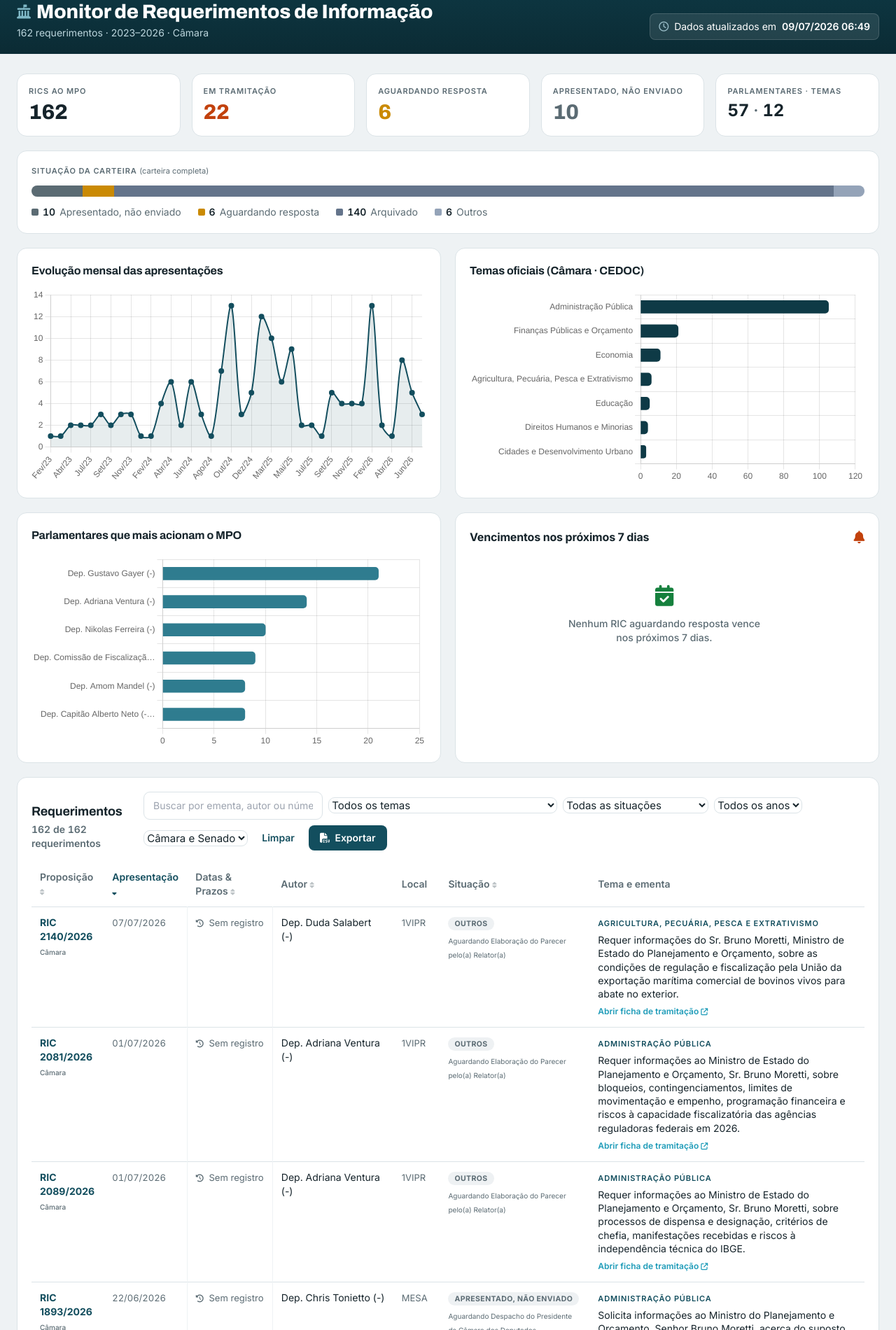
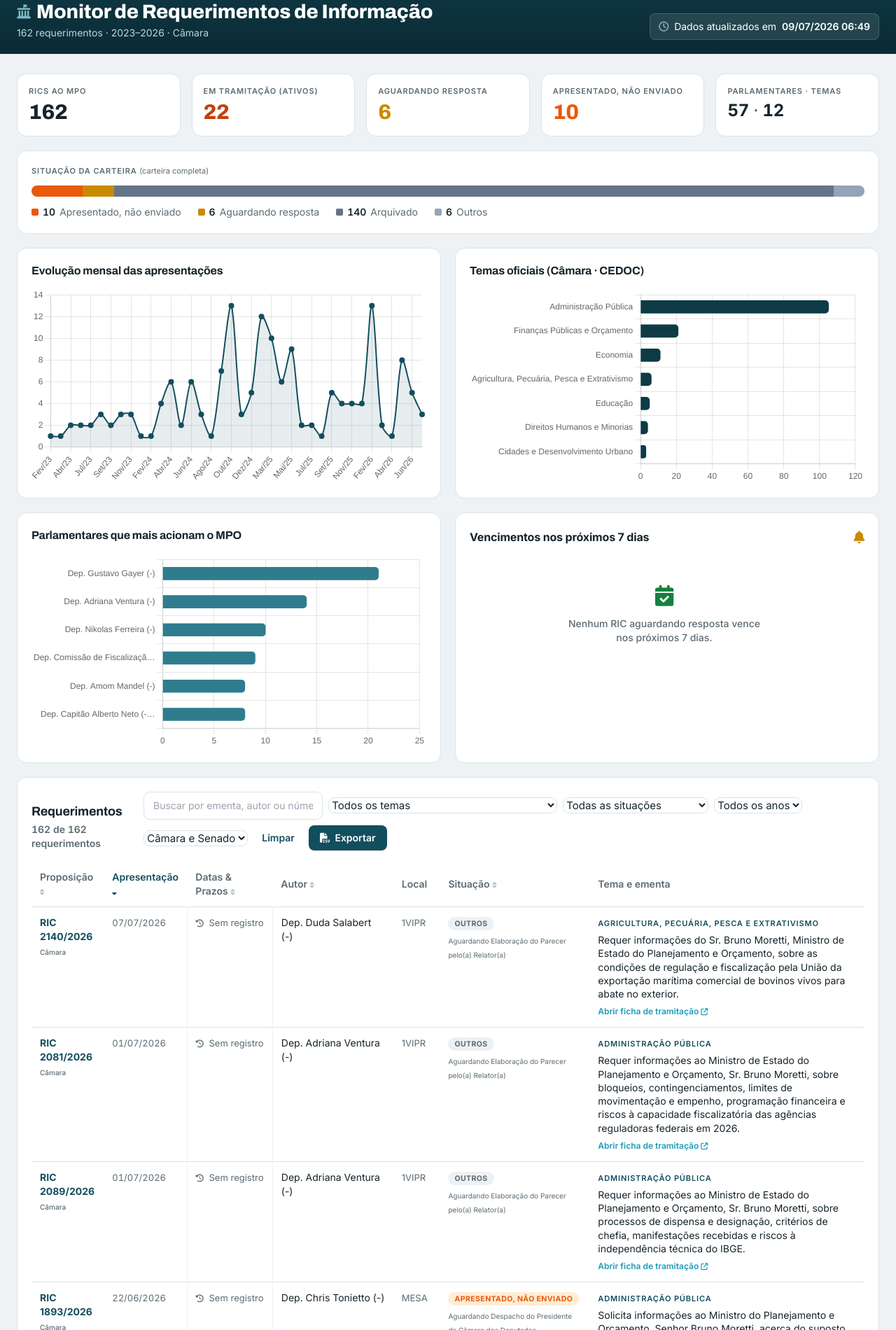
Before and after one commit to atrfisch/painel-mpo, a plain HTML site: page index.html in a window 1280 px wide. Shown: the part 40-1940 px from the top of the page at 70% size. Drawn offline with nearby package versions, Linux system fonts and the light colour scheme.

Commit message:
Update index.html

```diff
--- a/index.html
+++ b/index.html
@@ -29,12 +29,15 @@
         }
         select:focus, input[type="text"]:focus { outline: none; border-color: var(--focus); box-shadow: 0 0 0 3px rgba(29,155,184,.18); }
         a:focus-visible, button:focus-visible, select:focus-visible, input:focus-visible { outline: 3px solid rgba(29,155,184,.5); outline-offset: 2px; }
+
         .pill { font-size: 10.5px; font-weight: 700; text-transform: uppercase; letter-spacing: .04em; padding: 3px 9px; border-radius: 999px; white-space: nowrap; }
         .pill-tramita { background: #fdeee4; color: var(--accent); }
+        .pill-laranja { background: #ffedd5; color: #ea580c; } /* Nova pílula Laranja */
         .pill-aguarda { background: #fef08a; color: var(--warning); }
         .pill-resp { background: #e3f3e8; color: var(--positive); }
         .pill-arq { background: #eef1f3; color: var(--neutral); }
         .pill-outro { background: #eef1f3; color: var(--muted); }
+
         .rowlink:hover { background: #f6f9fa; }
         th.sortable { cursor: pointer; user-select: none; }
         th.sortable:hover { color: var(--petrol-700); }
@@ -69,48 +72,40 @@
 
     <main class="max-w-7xl mx-auto px-6 py-7">
 
-        <!-- Estado de carregamento -->
         <div id="loading" class="card p-10 text-center text-[var(--muted)]">
             <i class="fa-solid fa-circle-notch spin text-2xl mb-3 block" style="color:var(--petrol-700)"></i>
             Carregando requerimentos…
         </div>
 
         <div id="conteudo" class="hidden">
-            <!-- KPIs Atualizados -->
             <section class="grid grid-cols-2 lg:grid-cols-5 gap-4 mb-5">
                 <div class="card p-4"><p class="eyebrow">RICs ao MPO</p><p class="num text-3xl font-extrabold display mt-1" id="kpi-total">—</p></div>
-                <div class="card p-4"><p class="eyebrow">Em tramitação</p><p class="num text-3xl font-extrabold display mt-1" id="kpi-ativos" style="color:var(--accent);">—</p></div>
+                <div class="card p-4"><p class="eyebrow" title="Qualquer RIC que não esteja arquivado ou respondido">Em tramitação (Ativos)</p><p class="num text-3xl font-extrabold display mt-1" id="kpi-ativos" style="color:var(--accent);">—</p></div>
                 <div class="card p-4"><p class="eyebrow" title="Número de RICs aguardando resposta do Ministério">Aguardando resposta</p><p class="num text-3xl font-extrabold display mt-1" id="kpi-aguardando" style="color:var(--warning);">—</p></div>
-                <div class="card p-4"><p class="eyebrow" title="Apresentadas, mas ainda não encaminhadas ao MPO">Apresentado, não enviado</p><p class="num text-3xl font-extrabold display mt-1" id="kpi-nao-encaminhadas" style="color:var(--muted);">—</p></div>
+                <div class="card p-4"><p class="eyebrow" title="Apresentadas, mas ainda não encaminhadas ao MPO">Apresentado, não enviado</p><p class="num text-3xl font-extrabold display mt-1" id="kpi-nao-encaminhadas" style="color:#ea580c;">—</p></div>
                 <div class="card p-4"><p class="eyebrow">Parlamentares · Temas</p><p class="num text-2xl font-bold display mt-1"><span id="kpi-parl">—</span><span class="text-[var(--muted)] font-medium"> · </span><span id="kpi-temas">—</span></p></div>
             </section>
 
-            <!-- Situação da carteira -->
             <section class="card p-5 mb-5">
                 <p class="eyebrow mb-3">Situação da carteira <span id="pipeline-escopo" class="text-[var(--muted)] normal-case tracking-normal font-normal"></span></p>
                 <div class="w-full h-4 rounded-full overflow-hidden flex bg-[var(--canvas)]" id="pipeline-bar" role="img" aria-label="Distribuição por situação"></div>
                 <div class="flex flex-wrap gap-x-6 gap-y-1 mt-3 text-sm" id="pipeline-legenda"></div>
             </section>
 
-            <!-- Gráficos e Alertas -->
             <section class="grid grid-cols-1 lg:grid-cols-2 gap-5 mb-5">
                 <div class="card p-5"><h2 class="text-base font-bold mb-3">Evolução mensal das apresentações</h2><div class="chart-box"><canvas id="chartTimeline"></canvas></div></div>
                 <div class="card p-5"><h2 class="text-base font-bold mb-3">Temas oficiais (Câmara · CEDOC)</h2><div class="chart-box"><canvas id="chartTemas"></canvas></div></div>
                 <div class="card p-5"><h2 class="text-base font-bold mb-3">Parlamentares que mais acionam o MPO</h2><div class="chart-box"><canvas id="chartAutores"></canvas></div></div>
 
-                <!-- Quadro de Prazos de 7 dias -->
                 <div class="card p-5">
                     <h2 class="text-base font-bold mb-3 flex items-center justify-between">
                         <span>Vencimentos nos próximos 7 dias</span>
-                        <i class="fa-solid fa-bell text-[var(--accent)] text-lg"></i>
+                        <i class="fa-solid fa-bell text-[var(--warning)] text-lg"></i>
                     </h2>
-                    <div class="overflow-y-auto max-h-[280px] scroll pr-2" id="lista-vencimentos">
-                        <!-- Populated by JS -->
-                    </div>
+                    <div class="overflow-y-auto max-h-[280px] scroll pr-2" id="lista-vencimentos"></div>
                 </div>
             </section>
 
-            <!-- Lista + filtros -->
             <section class="card p-5">
                 <div class="flex flex-col xl:flex-row xl:items-end justify-between gap-4 mb-4">
                     <div>
@@ -161,23 +156,20 @@
     </main>
 
     <script>
-        const COR = { petrol:'#134e5e', petrolFill:'rgba(19,78,94,.10)', tramita:'#c2410c', resp:'#15803d', arq:'#64748b', outro:'#94a3b8', barra:'#2f7c8f', temas:'#0e3a46', aguarda:'#ca8a04', n_encam:'#5b6b73' };
+        const COR = { petrol:'#134e5e', petrolFill:'rgba(19,78,94,.10)', tramita:'#c2410c', resp:'#15803d', arq:'#64748b', outro:'#94a3b8', barra:'#2f7c8f', temas:'#0e3a46', aguarda:'#ca8a04', laranja:'#ea580c' };
 
-        const PILL = { 'Em tramitação':'pill-tramita', 'Aguardando resposta':'pill-aguarda', 'Apresentado, não enviado':'pill-outro', 'Respondido':'pill-resp', 'Arquivado':'pill-arq' };
-        const CORSIT = { 'Em tramitação':COR.tramita, 'Aguardando resposta':COR.aguarda, 'Apresentado, não enviado':COR.n_encam, 'Respondido':COR.resp, 'Arquivado':COR.arq, 'Outros':COR.outro };
+        const PILL = { 'Em tramitação':'pill-tramita', 'Aguardando resposta':'pill-aguarda', 'Apresentado, não enviado':'pill-laranja', 'Respondido':'pill-resp', 'Arquivado':'pill-arq' };
+        const CORSIT = { 'Em tramitação':COR.tramita, 'Aguardando resposta':COR.aguarda, 'Apresentado, não enviado':COR.laranja, 'Respondido':COR.resp, 'Arquivado':COR.arq, 'Outros':COR.outro };
 
         const semMovimento = window.matchMedia('(prefers-reduced-motion: reduce)').matches;
 
         let TODOS = [];
-
-        // Garante que a ordenação primária seja sempre pela coluna 'data' em modo decrescente (mais recentes primeiro)
         let ordem = { col: 'data', dir: 'desc' };
         const charts = {};
 
-        // Parser de datas mais robusto para corrigir erros de ordenação
         function parseData(d) {
             if (!d || d === '—') return new Date(0);
-            if (d.includes('-')) return new Date(d + 'T12:00:00'); // Evita bug de timezone caindo pro dia anterior
+            if (d.includes('-')) return new Date(d + 'T12:00:00');
             const partes = d.split('/');
             if (partes.length === 3) {
                 const ano = partes[2].length === 2 ? 2000 + parseInt(partes[2], 10) : parseInt(partes[2], 10);
@@ -221,7 +213,7 @@
                 ordem.dir = (ordem.col === c && ordem.dir === 'asc') ? 'desc' : 'asc';
                 ordem.col = c; render();
             }));
-            render(); // Primeira renderização vai usar { col: 'data', dir: 'desc' }
+            render();
         }
 
         function popularFiltro(id, valores) {
@@ -249,18 +241,10 @@
             const dir = ordem.dir === 'asc' ? 1 : -1;
             return [...lista].sort((x, y) => {
                 let vx, vy;
-                if (ordem.col === 'data') {
-                    vx = parseData(x.data); vy = parseData(y.data);
-                }
-                else if (ordem.col === 'numero') {
-                    vx = (+x.ano)*100000 + (+x.numero); vy = (+y.ano)*100000 + (+y.numero);
-                }
-                else if (ordem.col === 'data_prazo_iso') {
-                    vx = parseData(x.data_prazo_iso || '9999-12-31'); vy = parseData(y.data_prazo_iso || '9999-12-31');
-                }
-                else {
-                    vx = (x[ordem.col]||'').toString().toLowerCase(); vy = (y[ordem.col]||'').toString().toLowerCase();
-                }
+                if (ordem.col === 'data') { vx = parseData(x.data); vy = parseData(y.data); }
+                else if (ordem.col === 'numero') { vx = (+x.ano)*100000 + (+x.numero); vy = (+y.ano)*100000 + (+y.numero); }
+                else if (ordem.col === 'data_prazo_iso') { vx = parseData(x.data_prazo_iso || '9999-12-31'); vy = parseData(y.data_prazo_iso || '9999-12-31'); }
+                else { vx = (x[ordem.col]||'').toString().toLowerCase(); vy = (y[ordem.col]||'').toString().toLowerCase(); }
                 return vx < vy ? -dir : vx > vy ? dir : 0;
             });
         }
@@ -290,7 +274,6 @@
         }
 
         function renderKPIs(l) {
-            // Em tramitação engloba todos os ativos (exclui Arquivados e Respondidos)
             const ativos = l.filter(r => !['Arquivado', 'Respondido'].includes(r.situacao_grupo)).length;
             const aguardando = l.filter(r => r.situacao_grupo === 'Aguardando resposta').length;
             const naoEncam = l.filter(r => r.situacao_grupo === 'Apresentado, não enviado').length;
@@ -353,7 +336,6 @@
             });
         }
 
-        // Nova lógica com Timezone corrigido para evitar desaparecimento de datas
         function renderVencimentos(l) {
             const container = document.getElementById('lista-vencimentos');
 
@@ -364,10 +346,9 @@
             daqui7dias.setDate(hoje.getDate() + 7);
 
             const vencendo = l.filter(r => {
-                if (r.situacao_grupo !== 'Aguardando resposta' || !r.data_prazo_iso) return false;
-                // Previne falha de Timezone no navegador adicionando T12:00:00
+                if (r.situacao_grupo !== 'Aguardando resposta' || !r.data_prazo_iso || r.data_prazo_iso === "—") return false;
                 const p = new Date(r.data_prazo_iso + 'T12:00:00');
-                p.setHours(0,0,0,0); // Normaliza para comparar datas brutas
+                p.setHours(0,0,0,0);
                 return p >= hoje && p <= daqui7dias;
             }).sort((a, b) => new Date(a.data_prazo_iso + 'T12:00:00') - new Date(b.data_prazo_iso + 'T12:00:00'));
 
@@ -389,14 +370,13 @@
                         </div>
                         <div class="text-right whitespace-nowrap">
                             <span class="block text-[10px] uppercase font-bold text-[var(--muted)] tracking-wider">Prazo</span>
-                            <span class="block font-semibold text-sm num" style="color:var(--accent)">${r.data_prazo_br}</span>
+                            <span class="block font-semibold text-sm num" style="color:var(--warning)">${r.data_prazo_br}</span>
                         </div>
                     </li>
                 `).join('')}
             </ul>`;
         }
 
-        // Tratamento seguro caso os campos data_ult_mov_br/data_prazo_br não existam no JSON antigo
         function renderTabela(lista) {
             const tb = document.getElementById('tbody'); const vazio = document.getElementById('vazio');
             vazio.classList.toggle('hidden', lista.length > 0);
@@ -406,8 +386,9 @@
                 const temaTitle = r.tema_fonte === 'reserva' ? ' title="Classificação provisória por palavra-chave"' : '';
 
                 const dataMov = r.data_ult_mov_br && r.data_ult_mov_br !== '—' ? r.data_ult_mov_br : 'Sem registro';
-                const prazoInfo = (r.data_prazo_br && r.data_prazo_br !== '—')
-                    ? `<span class="block mt-1 font-semibold" style="color:var(--accent)" title="Prazo fatal (30 dias após movimentação)"><i class="fa-solid fa-hourglass-half text-[11px] mr-1"></i> ${r.data_prazo_br}</span>`
+
+                const prazoInfo = (r.situacao_grupo === 'Aguardando resposta' && r.data_prazo_br && r.data_prazo_br !== '—')
+                    ? `<span class="block mt-1 font-semibold" style="color:var(--warning)" title="Prazo fatal (30 dias após expedição)"><i class="fa-solid fa-hourglass-half text-[11px] mr-1"></i> ${r.data_prazo_br}</span>`
                     : '';
 
                 return `<tr class="rowlink align-top">
```
